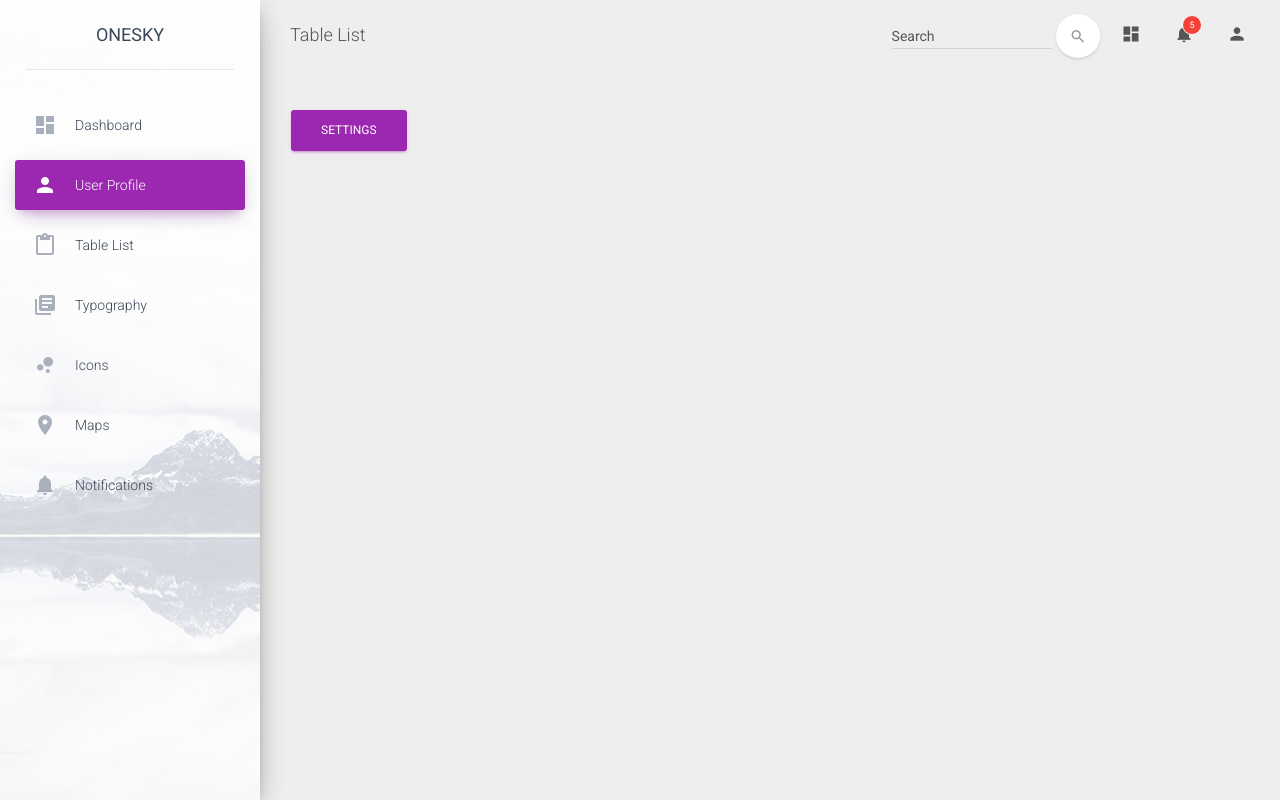
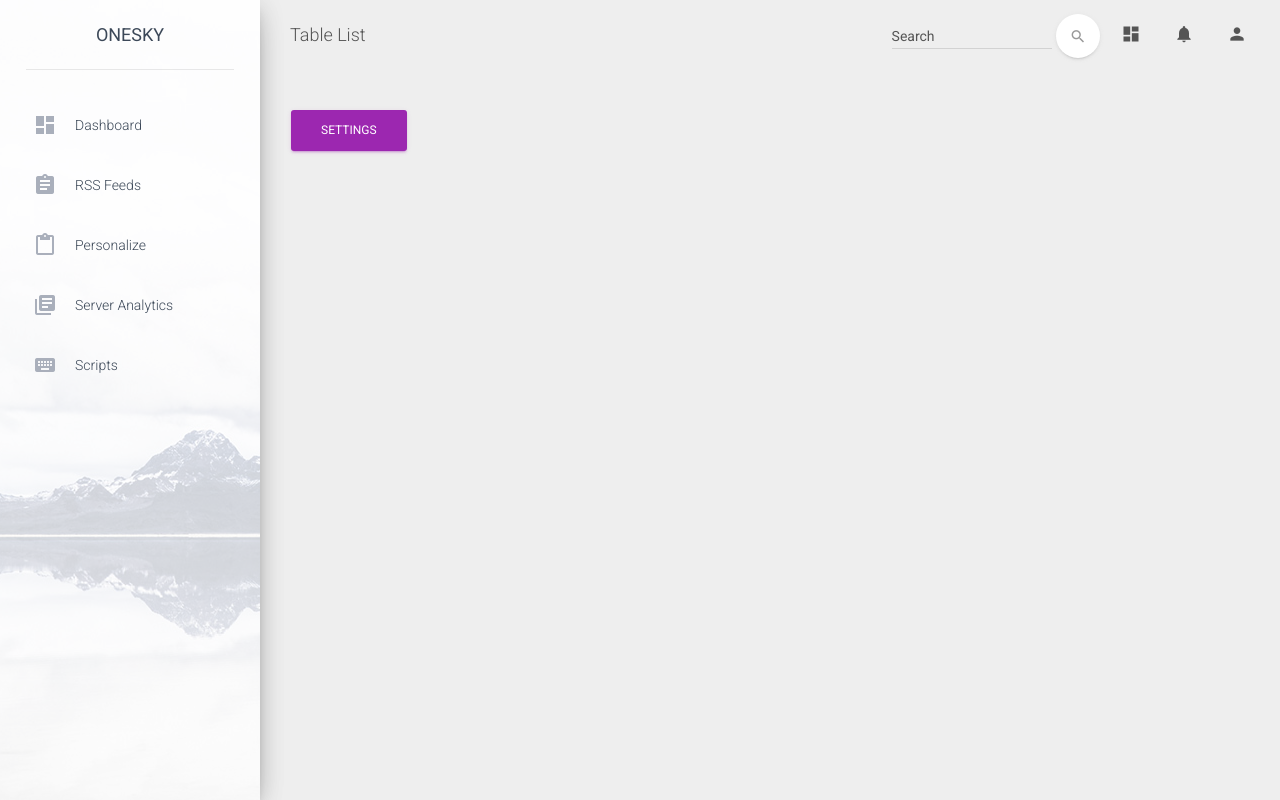
Before and after one commit to Kthulu120/Onesky, a Django app: page /feeds in a window 1280 px wide. Run offline with Django 3.2, Linux system fonts and the light colour scheme; parts of the project's set-up code (start-up, migrations or seed data) failed here and were passed over; some libraries are stand-ins or nearby versions.

Commit message:
cleaned menu and nav

```diff
--- a/static/assets/js/feeds.js
+++ b/static/assets/js/feeds.js
@@ -76,6 +76,9 @@ var makeFeedArray = function (feedlist) {
 
 
 var  populateModal = function (feedArray) {
+    if (localStorage.getItem("rss-feeds") === null){
+        return modalBody + modalCloseTags;
+    }
     var html = "";
     for (var  i = 0; i < feedArray.length; i++ ){
         url = feedArray[i][0];
--- a/templates/components/menu.html
+++ b/templates/components/menu.html
@@ -24,42 +24,31 @@
 	                        <p>Dashboard</p>
 	                    </a>
 	                </li>
-	                <li class="active">
-	                    <a href="user.html">
-	                        <i class="material-icons">person</i>
-	                        <p>User Profile</p>
+	                <li>
+	                    <a href="{% url 'feeds' %}">
+	                        <i class="material-icons">assignment</i>
+	                        <p>RSS Feeds</p>
 	                    </a>
 	                </li>
 	                <li>
-	                    <a href="table.html">
+	                    <a href="#">
 	                        <i class="material-icons">content_paste</i>
-	                        <p>Table List</p>
+	                        <p>Personalize</p>
 	                    </a>
 	                </li>
 	                <li>
-	                    <a href="typography.html">
+	                    <a href="#">
 	                        <i class="material-icons">library_books</i>
-	                        <p>Typography</p>
+	                        <p>Server Analytics</p>
 	                    </a>
 	                </li>
 	                <li>
-	                    <a href="icons.html">
-	                        <i class="material-icons">bubble_chart</i>
-	                        <p>Icons</p>
+	                    <a href="#">
+	                        <i class="material-icons">keyboard</i>
+	                        <p>Scripts</p>
 	                    </a>
 	                </li>
-	                <li>
-	                    <a href="maps.html">
-	                        <i class="material-icons">location_on</i>
-	                        <p>Maps</p>
-	                    </a>
-	                </li>
-	                <li>
-	                    <a href="notifications.html">
-	                        <i class="material-icons text-gray">notifications</i>
-	                        <p>Notifications</p>
-	                    </a>
-	                </li>
+
 
 	            </ul>
 	    	</div>
--- a/templates/components/nav.html
+++ b/templates/components/nav.html
@@ -20,15 +20,15 @@
                 <li class="dropdown">
                     <a href="#" class="dropdown-toggle" data-toggle="dropdown">
                         <i class="material-icons">notifications</i>
-                        <span class="notification">5</span>
+                       <!-- <span class="notification">5</span>  -->
                         <p class="hidden-lg hidden-md">Notifications</p>
                     </a>
-                    <ul class="dropdown-menu">
+                    <ul class="dropdown-menu"> <!--
                         <li><a href="#">Mike John responded to your email</a></li>
                         <li><a href="#">You have 5 new tasks</a></li>
                         <li><a href="#">You're now friend with Andrew</a></li>
                         <li><a href="#">Another Notification</a></li>
-                        <li><a href="#">Another One</a></li>
+                        <li><a href="#">Another One</a></li> -->
                     </ul>
                 </li>
                 <li>
```
